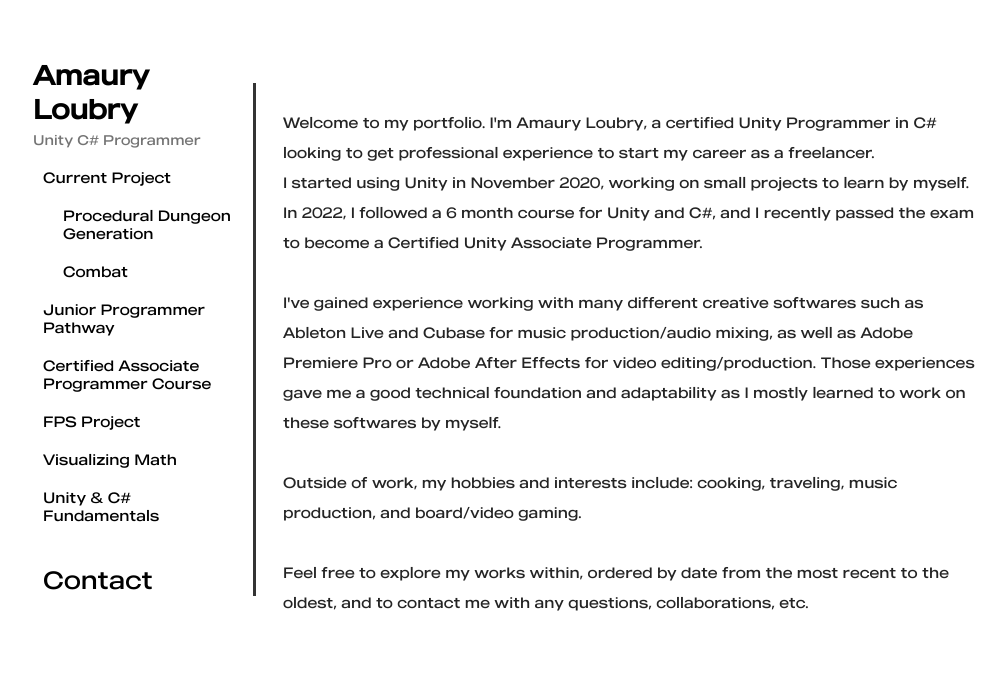
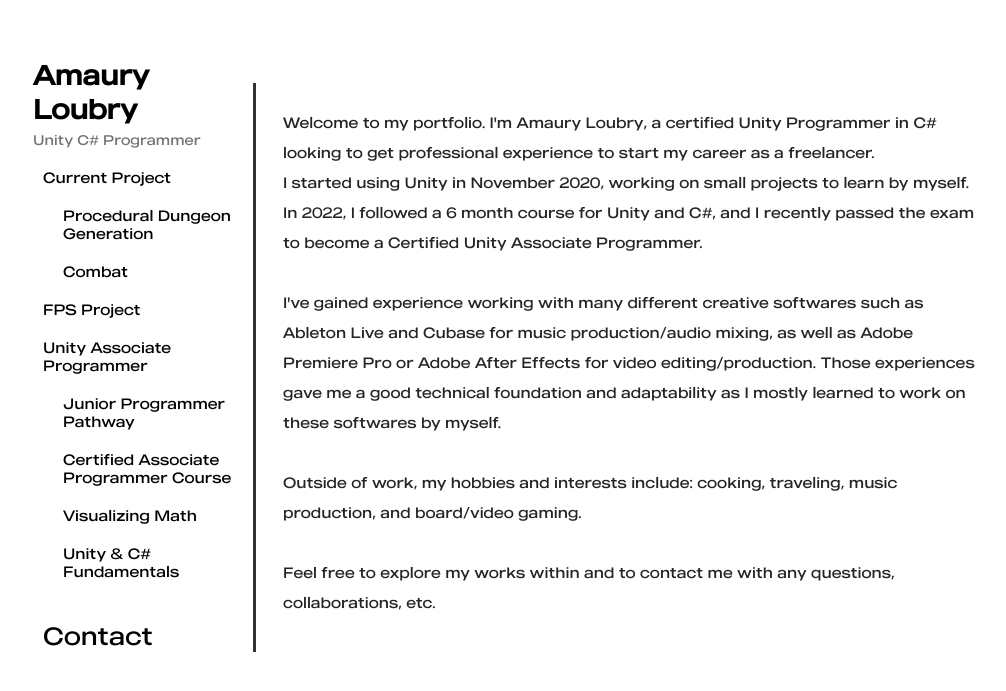
Before and after one commit to PoursMo/poursmo.github.io, a Jekyll site: the page built from index.html, in a window 1280 px wide. Shown: the top 691 px of the page, without its empty margins (138-1144 px from the left). Built offline with Jekyll 4.4.1, drawn with Linux system fonts in a browser that asks for light colours; a script that is not in the unit is left out.

Commit message:
addes courses in a big category

```diff
--- a/_data/navigation.yml
+++ b/_data/navigation.yml
@@ -5,13 +5,16 @@
     link: /content/current_project/procedural_dungeon_generation.html
   - name: Combat
     link: /content/current_project/combat.html
-- name: Junior Programmer Pathway
-  link: /content/junior_programmer_pathway.html
-- name: Certified Associate Programmer Course
-  link: /content/certified_courseware.html
 - name: FPS Project
   link: /content/fps_project.html
-- name: Visualizing Math
-  link: /content/visualizing_math.html
-- name: Unity & C# Fundamentals
-  link: /content/unity_fundamentals.html
+- name: Unity Associate Programmer
+  link: /content/courses.html
+  subs:
+  - name: Junior Programmer Pathway
+    link: /content/junior_programmer_pathway.html
+  - name: Certified Associate Programmer Course
+    link: /content/certified_courseware.html
+  - name: Visualizing Math
+    link: /content/visualizing_math.html
+  - name: Unity & C# Fundamentals
+    link: /content/unity_fundamentals.html
--- a/index.html
+++ b/index.html
@@ -11,7 +11,7 @@ layout: default
     Those experiences gave me a good technical foundation and adaptability as I mostly learned to work on these softwares by myself.<br><br>
     Outside of work, my hobbies and interests include: cooking, traveling, music production, and board/video gaming.
     <br><br>
-    Feel free to explore my works within, ordered by date from the most recent to the oldest, and to contact me with any questions, collaborations, etc.
+    Feel free to explore my works within and to contact me with any questions, collaborations, etc.
 </p>
 
 <div data-iframe-width="150" data-iframe-height="270" data-share-badge-id="fa0ffbdf-a7c2-4366-9847-715d078fb0aa" data-share-badge-host="https://www.credly.com"></div>
```
Also changed, not shown: content/courses.html (added, +11 -0 lines).
